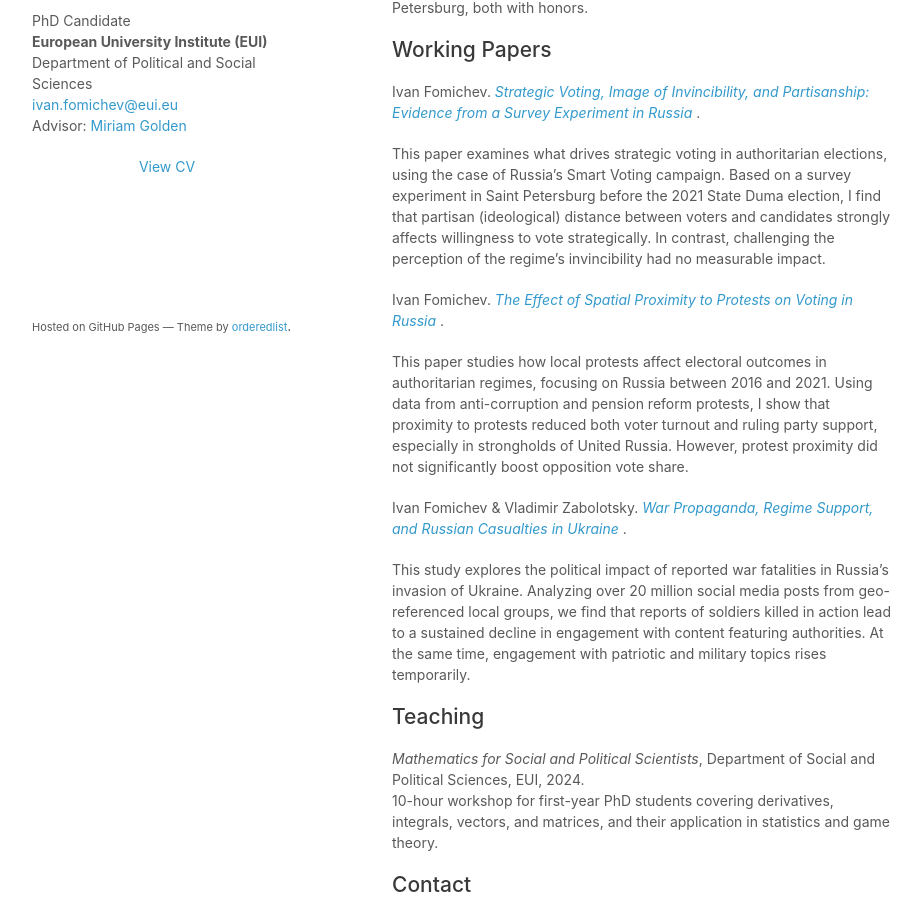
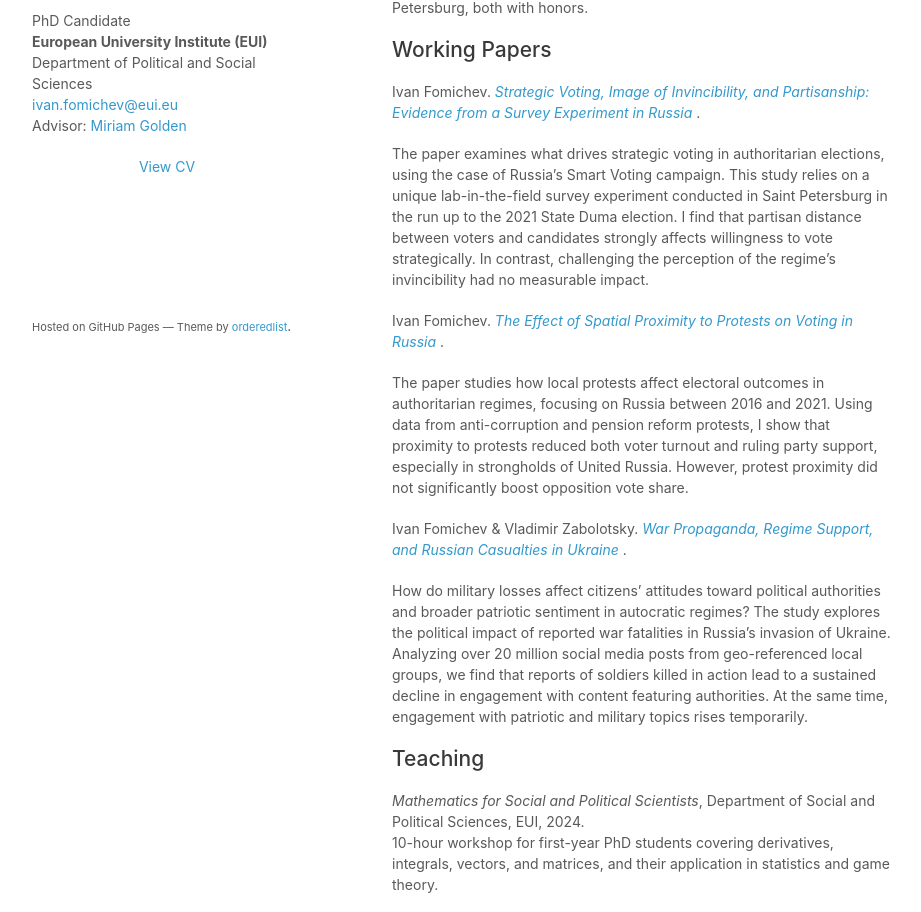
Before and after one commit to IAFomichev/IAFomichev.github.io, a plain HTML site: page index.html in a window 1280 px wide. Shown: the part 394-1306 px from the top of the page, without its empty margins (178-1099 px from the left). Drawn offline with Linux system fonts and the light colour scheme.

Commit message:
Update index.html

```diff
--- a/index.html
+++ b/index.html
@@ -68,7 +68,7 @@
           </a></i>.
         </p>
         <p class="abstract">
-          This paper examines what drives strategic voting in authoritarian elections, using the case of Russia’s Smart Voting campaign. Based on a survey experiment in Saint Petersburg before the 2021 State Duma election, I find that partisan (ideological) distance between voters and candidates strongly affects willingness to vote strategically. In contrast, challenging the perception of the regime’s invincibility had no measurable impact.
+          The paper examines what drives strategic voting in authoritarian elections, using the case of Russia’s Smart Voting campaign. This study relies on a unique lab-in-the-field survey experiment conducted in Saint Petersburg in the run up to the 2021 State Duma election. I find that partisan distance between voters and candidates strongly affects willingness to vote strategically. In contrast, challenging the perception of the regime’s invincibility had no measurable impact.
         </p>
 
         <p>
@@ -78,7 +78,7 @@
           </a></i>.
         </p>
         <p class="abstract">
-          This paper studies how local protests affect electoral outcomes in authoritarian regimes, focusing on Russia between 2016 and 2021. Using data from anti-corruption and pension reform protests, I show that proximity to protests reduced both voter turnout and ruling party support, especially in strongholds of United Russia. However, protest proximity did not significantly boost opposition vote share.
+          The paper studies how local protests affect electoral outcomes in authoritarian regimes, focusing on Russia between 2016 and 2021. Using data from anti-corruption and pension reform protests, I show that proximity to protests reduced both voter turnout and ruling party support, especially in strongholds of United Russia. However, protest proximity did not significantly boost opposition vote share.
         </p>
 
         <p>
@@ -88,7 +88,7 @@
           </a></i>.
         </p>
         <p class="abstract">
-          This study explores the political impact of reported war fatalities in Russia’s invasion of Ukraine. Analyzing over 20 million social media posts from geo-referenced local groups, we find that reports of soldiers killed in action lead to a sustained decline in engagement with content featuring authorities. At the same time, engagement with patriotic and military topics rises temporarily.
+          How do military losses affect citizens’ attitudes toward political authorities and broader patriotic sentiment in autocratic regimes? The study explores the political impact of reported war fatalities in Russia’s invasion of Ukraine. Analyzing over 20 million social media posts from geo-referenced local groups, we find that reports of soldiers killed in action lead to a sustained decline in engagement with content featuring authorities. At the same time, engagement with patriotic and military topics rises temporarily.
         </p>
 
         <h2>Teaching</h2>
```
